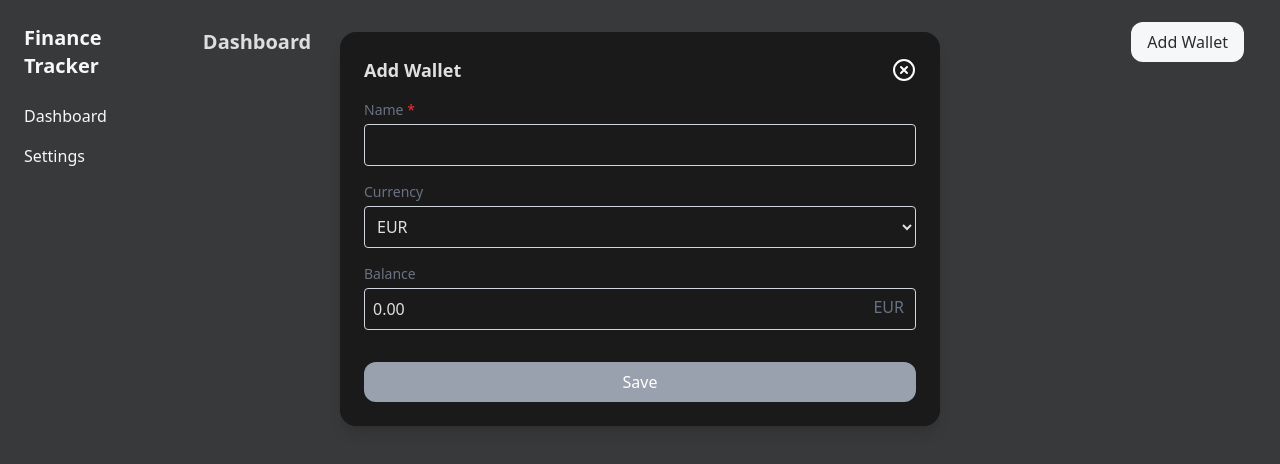
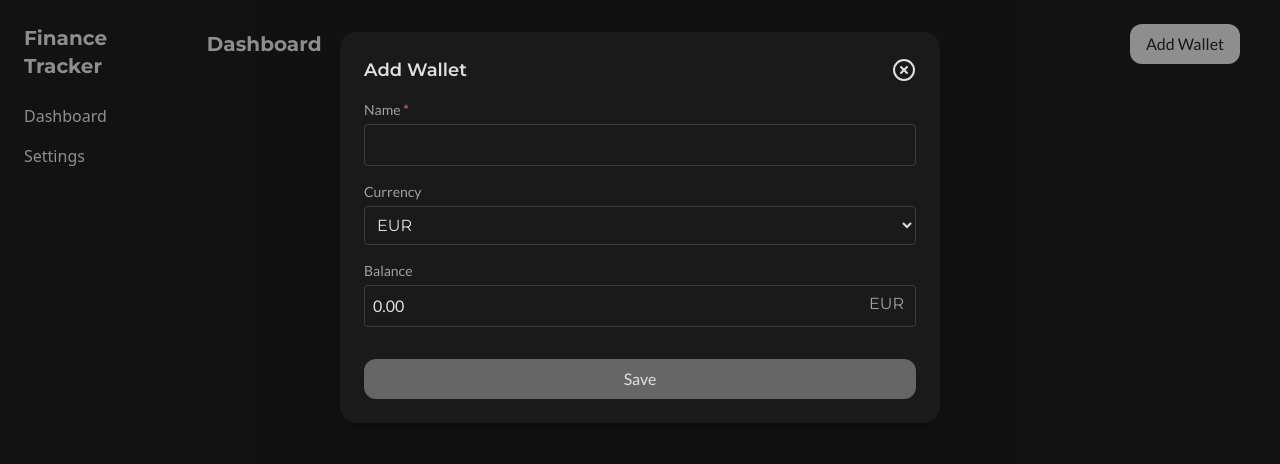
Before and after one commit to NURE-DPS/finance-app-frontend, a React (Vite) app: page / in a window 1280 px wide. Both pictures are taken after a click on the button "Add Wallet". Shown: the top 464 px of the page. Built offline with nearby package versions, Linux system fonts and the light colour scheme.

Commit message:
refactor: update color usage. fix: failing builds

```diff
--- a/src/components/WalletCreation.tsx
+++ b/src/components/CreateWalletModal.tsx
@@ -13,10 +13,10 @@ export default function WalletCreation({ onClose }: { onClose: () => void }) {
   return (
     <div className="bg-surface w-[600px] p-6 rounded-2xl shadow-lg mt-8">
       <div className="flex justify-between items-center mb-4">
-        <h2 className="text-lg font-semibold">Add Wallet</h2>
+        <h2 className="text-lg font-semibold font-montserrat">Add Wallet</h2>
         <button
           onClick={onClose}
-          className="text-white hover:text-gray-500 text-2xl leading-none cursor-pointer"
+          className="text-color hover:text-disabled text-2xl leading-none cursor-pointer"
         >
           <LuCircleX />
         </button>
@@ -24,25 +24,25 @@ export default function WalletCreation({ onClose }: { onClose: () => void }) {
 
       <form>
         <div className="mb-4">
-          <label className="block text-sm font-medium text-gray-500">
-            Name {name.trim() === '' && <span className="text-red-500">*</span>}
+          <label className="block text-sm font-medium text-subtext font-lato">
+            Name {name.trim() === '' && <span className="text-error">*</span>}
           </label>
           <input
             type="text"
             value={name}
             onChange={limitedTextHandler(setName, 100)}
-            className="w-full p-2 border border-gray-300 rounded mt-1"
+            className="w-full p-2 border border-border rounded mt-1"
           />
         </div>
 
         <div className="mb-4">
-          <label className="block text-sm font-medium text-gray-500">
+          <label className="block text-sm font-medium text-subtext font-lato">
             Currency
           </label>
           <select
             value={currency}
             onChange={(e) => setCurrency(e.target.value)}
-            className="w-full p-2 border border-gray-300 rounded mt-1 bg-surface transition cursor-pointer"
+            className="w-full p-2 border border-border rounded mt-1 bg-surface transition cursor-pointer font-montserrat"
           >
             <option value="EUR">EUR</option>
             <option value="USD">USD</option>
@@ -51,18 +51,18 @@ export default function WalletCreation({ onClose }: { onClose: () => void }) {
         </div>
 
         <div className="mb-4">
-          <label className="block text-sm font-medium text-gray-500">
+          <label className="block text-sm font-medium text-subtext font-lato">
             Balance{' '}
-            {balance.trim() === '' && <span className="text-red-500">*</span>}
+            {balance.trim() === '' && <span className="text-error">*</span>}
           </label>
           <div className="relative">
             <input
               type="text"
               value={balance}
               onChange={decimalInputHandler(setBalance)} // to disable removing zeros: decimalInputHandler(setBalance, false)
-              className="w-full p-2 border border-gray-300 rounded mt-1 pr-16"
+              className="w-full p-2 border border-border rounded mt-1 pr-16 font-lato"
             />
-            <span className="absolute right-3 top-1/2 transform -translate-y-1/2 text-gray-500">
+            <span className="absolute right-3 top-1/2 transform -translate-y-1/2 text-subtext font-montserrat">
               {currency}
             </span>
           </div>
@@ -72,11 +72,11 @@ export default function WalletCreation({ onClose }: { onClose: () => void }) {
           type="button"
           onClick={handleSave}
           disabled={name.trim() === '' || balance.trim() === ''}
-          className={` w-full p-2 rounded-[12px] mt-4 transition cursor-pointer
+          className={` w-full p-2 rounded-[12px] mt-4 transition font-lato
     ${
       name.trim() === '' || balance.trim() === ''
-        ? 'bg-gray-400 text-white cursor-not-allowed'
-        : 'bg-white text-surface hover:bg-gray-300'
+        ? 'bg-disabled text-color cursor-not-allowed'
+        : 'bg-color text-surface hover:bg-gray-300 cursor-pointer'
     }
   `}
         >
--- a/src/components/Sidebar.tsx
+++ b/src/components/Sidebar.tsx
@@ -2,17 +2,17 @@ import { Link } from 'react-router-dom'
 
 export const Sidebar = () => {
   return (
-    <div className="basis-1/7 min-h-screen h-full text-white p-6 ">
-      <h2 className="text-xl font-bold mb-6">Finance Tracker</h2>
+    <div className="basis-1/7 min-h-screen h-full text-color p-6">
+      <h2 className="text-xl font-bold mb-6 font-montserrat">Finance Tracker</h2>
       <nav>
         <ul>
           <li className="mb-4">
-            <Link to="/" className="hover:text-gray-300">
+            <Link to="/" className="hover:text-disabled">
               Dashboard
             </Link>
           </li>
           <li>
-            <Link to="/settings" className="hover:text-gray-300">
+            <Link to="/settings" className="hover:text-disabled">
               Settings
             </Link>
           </li>
--- a/src/layouts/MainLayout.tsx
+++ b/src/layouts/MainLayout.tsx
@@ -5,7 +5,7 @@ export const MainLayout = ({ children }: { children: ReactElement }) => {
   return (
     <div className="w-full h-full min-h-full box-border flex flex-row bg-background">
       <Sidebar />
-      <div className="basis-3/4 flex-grow flex flex-col">{children}</div>
+      <div className="basis-3/4 flex-grow flex flex-col p-6">{children}</div>
     </div>
   )
 }
--- a/src/pages/Dashboard.tsx
+++ b/src/pages/Dashboard.tsx
@@ -1,21 +1,21 @@
-import WalletCreation from '../components/WalletCreation'
+import WalletCreation from '../components/CreateWalletModal'
 import { useState } from 'react'
 
 export const Dashboard = () => {
   const [isWalletCreation, setIsWalletCreation] = useState(false)
 
   return (
-    <div className="text-color  h-screen">
-      <div className="w-full h-[60px] bg-background  px-[20px] mt-3 flex items-center justify-between">
-        <div className="text-xl font-bold">Dashboard</div>
+    <div className="text-color h-screen">
+      <div className="w-full flex items-center justify-between">
+        <div className="text-xl font-bold font-montserrat">Dashboard</div>
         <button
           onClick={() => setIsWalletCreation(true)}
-          className="px-4 py-2 mr-4 bg-white text-black rounded-[12px] hover:bg-gray-600 transition cursor-pointer "
+          className="px-4 py-2 mr-4 bg-color text-surface rounded-[12px] hover:bg-disabled transition cursor-pointer font-lato"
         >
           Add Wallet
         </button>
         {isWalletCreation && (
-          <div className="fixed inset-0 flex items-start justify-center bg-gray-300/20">
+          <div className="fixed inset-0 flex items-start justify-center bg-background/40">
             <WalletCreation onClose={() => setIsWalletCreation(false)} />
           </div>
         )}
```
Also changed, not shown: src/utils/inputHandlers.ts (renamed from src/utils/InputHandlers.tsx), 1 other file (tests, documents, lock files or other folders).
